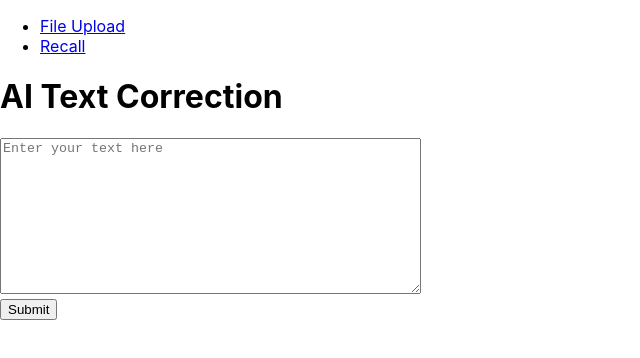
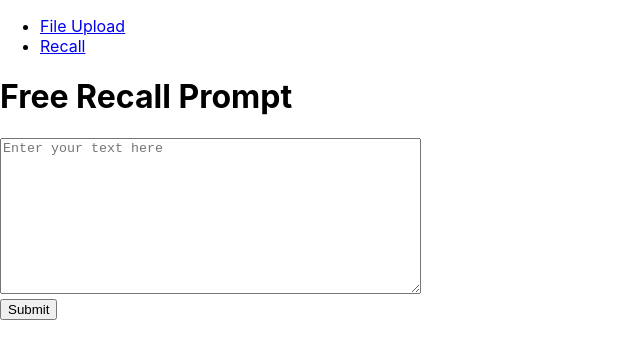
Before and after one commit to MarcoHolden/HooHacks2025, a React (Create React App) app in the folder study_helper/: page /recall in a window 1280 px wide. Shown: the top 358 px of the page, without its empty margins (0-640 px from the left). Built offline with nearby package versions, Linux system fonts and the light colour scheme.

Commit message:
Working navigation between two pages.

```diff
--- a/study_helper/src/components/Recall.js
+++ b/study_helper/src/components/Recall.js
@@ -29,7 +29,7 @@ const Recall = () => {
 
   return (
     <div>
-      <h1>AI Text Correction</h1>
+      <h1> Free Recall Prompt </h1>
       <form onSubmit={handleSubmit}>
         <textarea
           value={text}
```
